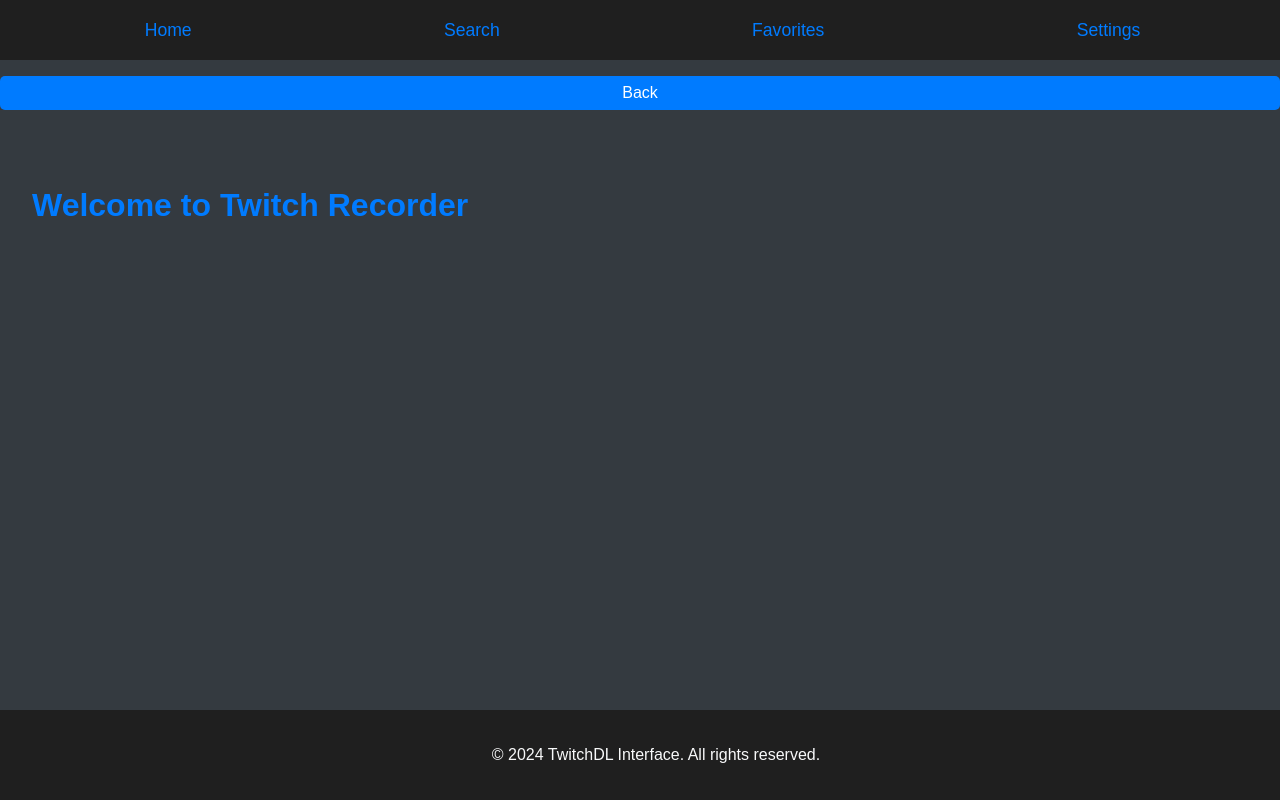
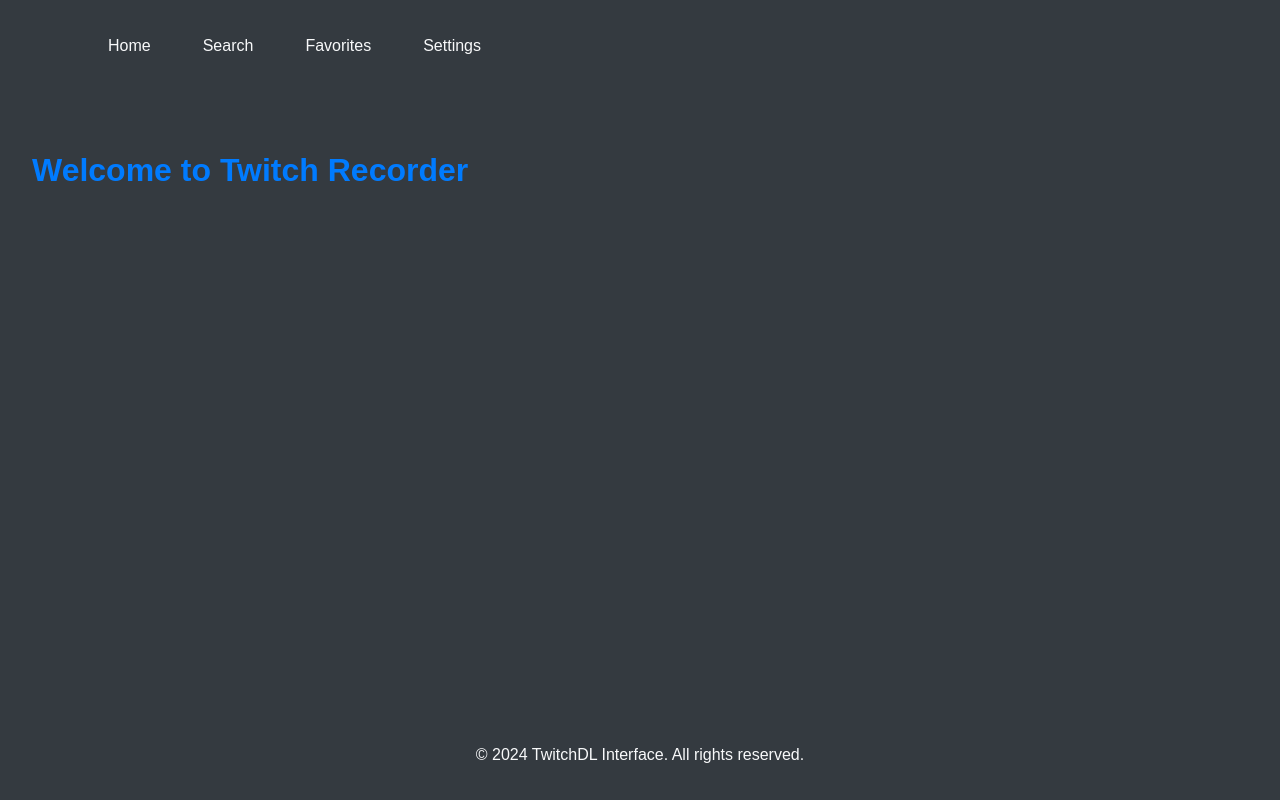
Before and after one commit to Thargorrr/twitch-dl-interface, a Flask app: page / in a window 1280 px wide; the page is wider, and only the part inside the window is pictured. Run offline with Flask 3, Linux system fonts and the light colour scheme; parts of the project's set-up code (start-up, migrations or seed data) failed here and were passed over.

Commit message:
navbar and back-button changes

```diff
--- a/frontend/css/styles.css
+++ b/frontend/css/styles.css
@@ -5,11 +5,17 @@
     --background-color: #343a40;
     --tile-background-color: #495057;
     --text-color: #f8f9fa;
+    --nav-item-hover-color: #444;
+    --border-radius: 8px;
     --accent-color: #17a2b8;
     --error-color: #dc3545;
     --success-color: #28a745;
 }
-
+body, html {
+    height: 100%;
+    margin: 0;
+    padding: 0;
+}
 body {
     font-family: Arial, sans-serif;
     margin: 0;
@@ -17,6 +23,93 @@ body {
     background-color: var(--background-color); /* Dark background */
     color: var(--text-color); /* Light text color for contrast */
     line-height: 1.6;
+}
+.container {
+    display: flex;
+    flex-direction: column;
+    min-height: 100vh;
+}
+
+/* Back button styling */
+/* Back button styling */
+.back-button {
+    display: none; /* Hide by default */
+    position: absolute;
+    left: 20px; /* Place the back button at the left */
+    top: 50%;
+    transform: translateY(-50%);
+    background-color: var(--button-background);
+    color: var(--text-color);
+    border: none;
+    padding: 0.5rem 1rem;
+    font-size: 1.5rem;
+    border-radius: var(--border-radius);
+    cursor: pointer;
+    transition: background-color 0.3s ease;
+}
+
+.back-button:hover {
+    background-color: var(--button-hover);
+}
+
+/* Make back button visible on pages other than home */
+body:not(.home-page) .back-button {
+    display: inline-block; /* Show on pages other than home */
+}
+
+/* Navbar styling */
+.navbar {
+    display: flex;
+    justify-content: flex-start;
+    align-items: center;
+    padding: 1rem 2rem;
+    background-color: var(--background-color);
+    width: 100%;
+    position: relative;
+    height: 60px; /* Fixed height for the navbar */
+}
+
+.nav-items {
+    display: flex;
+    list-style-type: none;
+    margin: 0;
+    padding: 0;
+    gap: 20px;
+    margin-left: 60px; /* Ensures nav items don't overlap with the back button */
+}
+
+.nav-items li {
+    margin: 0;
+}
+
+.nav-items a {
+    color: var(--text-color);
+    text-decoration: none;
+    font-size: 1rem;
+    padding: 0.5rem 1rem;
+    border-radius: var(--border-radius);
+    transition: background-color 0.3s ease;
+}
+
+.nav-items a:hover {
+    background-color: var(--nav-item-hover-color);
+}
+
+/* Footer Styling */
+footer {
+    background-color: var(--background-color);
+    color: var(--text-color);
+    text-align: center;
+    padding: 1rem;
+    margin-top: auto;
+}
+
+a {
+    color: var(--primary-color); /* Light blue for links */
+    text-decoration: none;
+}
+a:hover {
+    color: var(--accent-color); /* Slightly darker blue on hover */
 }
 
 h1, h2, h3, h4, h5, h6 {
@@ -53,77 +146,9 @@ input[type="text"]:focus, input[type="password"]:focus, textarea:focus {
     outline: none;
 }
 
-header {
-    background-color: #1f1f1f;
-    padding: 1em;
-}
-header nav ul {
-    list-style-type: none;
-    padding: 0;
-    display: flex;
-    justify-content: space-around;
-}
-header nav ul li {
-    display: inline;
-    margin-right: 10px;
-}
-header nav ul li a {
-    text-decoration: none;
-    color: #007bff;
-}
 main {
     padding: 2em;
     flex: 1;
-}
-footer {
-    background-color: #1f1f1f;
-    text-align: center;
-    padding: 1em;
-    bottom: 0;
-    width: 100%;
-}
-.container {
-    display: flex;
-    flex-direction: column;
-    min-height: 100vh;
-}
-.back-button {
-    display: block;
-    margin: 1em 0;
-    padding: 0.5em 1em;
-    background-color: #007bff;
-    color: #fff;
-    border: none;
-    cursor: pointer;
-}
-.back-button:hover {
-    background-color: #0056b3;
-}
-a {
-    color: var(--primary-color); /* Light blue for links */
-    text-decoration: none;
-}
-a:hover {
-    color: var(--accent-color); /* Slightly darker blue on hover */
-}
-/* Navigation */
-nav ul {
-    list-style-type: none;
-    padding: 10px;
-    background-color: #1f1f1f; /* Dark background for nav */
-    margin: 0;
-    text-align: center;
-}
-nav ul li {
-    display: inline-block;
-    margin: 0 15px;
-}
-nav ul li a {
-    color: #b0b0b0; /* Soft gray for links */
-    font-size: 1.1em;
-}
-nav ul li a:hover {
-    color: #fff; /* White when hovered */
 }
 
 /* Channel and Stream Info */
@@ -272,3 +297,15 @@ nav ul li a:hover {
         border: 2px solid #ffffff;
     }
 }
+
+/* For mobile responsiveness */
+@media (max-width: 768px) {
+    .nav-items {
+        gap: 10px;
+        margin-left: 0;
+    }
+
+    .back-button {
+        font-size: 1.2rem;
+    }
+}
--- a/frontend/templates/base.html
+++ b/frontend/templates/base.html
@@ -6,18 +6,13 @@
     <meta name="viewport" content="width=device-width, initial-scale=1.0">
     <title>{% block title %}TwitchDL Interface{% endblock %}</title>
     <link rel="stylesheet" href="/css/styles.css">
-    <style>
-        body, html {
-            height: 100%;
-            margin: 0;
-        }
-    </style>
 </head>
-<body>
+<body class="{{ 'home-page' if request.endpoint == 'main' else '' }}">
     <div class="container">
         <header>
-            <nav>
-                <ul>
+            <nav class="navbar">
+                <button id="back-button" class="back-button">←</button>
+                <ul class="nav-items">
                     <li><a href="{{ url_for('main') }}">Home</a></li>
                     <li><a href="{{ url_for('search') }}">Search</a></li>
                     <li><a href="{{ url_for('favorites') }}">Favorites</a></li>
@@ -25,8 +20,6 @@
                 </ul>
             </nav>
         </header>
-
-        <button onclick="history.back()" class="back-button">Back</button>
 
         <main>
             {% block content %}{% endblock %}
@@ -37,10 +30,24 @@
         </footer>
 
         <script>
-            // JavaScript for back button
-            document.querySelector('.back-button').addEventListener('click', function() {
-                window.history.back();
+            document.addEventListener('DOMContentLoaded', function() {
+            const backButton = document.getElementById('back-button');
+
+            // Hide the back button on the home page
+            if (window.location.pathname === '/') {
+                backButton.style.display = 'none';
+            } else {
+                backButton.style.display = 'inline-block';
+            }
+
+            backButton.addEventListener('click', function() {
+                if (document.referrer && document.referrer.indexOf(window.location.host) !== -1) {
+                    window.history.back();
+                } else {
+                    window.location.href = '/';
+                }
             });
+        });
         </script>
     </div>
 </body>
```
